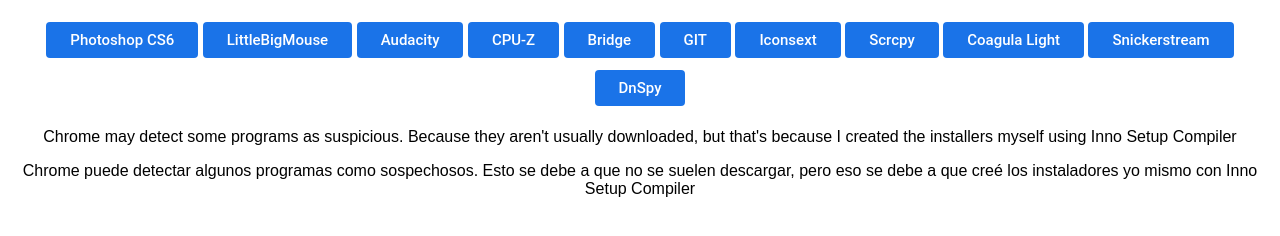
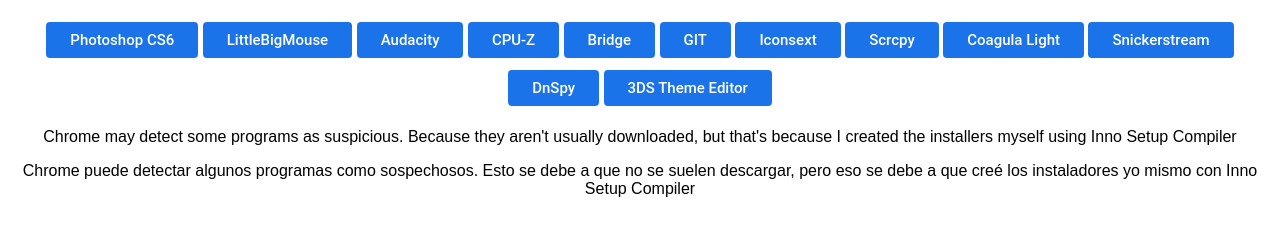
Before and after one commit to Meliton2019/Meliton2019.github.io, a plain HTML site: page Windows-Programs.html in a window 1280 px wide. Shown: the part 134-370 px from the top of the page. Drawn offline with Linux system fonts and the light colour scheme.

Commit message:
Update Windows-Programs.html

```diff
--- a/Windows-Programs.html
+++ b/Windows-Programs.html
@@ -57,6 +57,7 @@
             <button class="archive" type="button" onclick="location.href='Programs/Windows-Programs/Setup/Coagula Light Setup.exe'">Coagula Light</button>
             <button class="archive" type="button" onclick="location.href='Programs/Windows-Programs/Setup/Snickerstream Setup.exe'">Snickerstream</button>
             <button class="archive" type="button" onclick="location.href='https://www.mediafire.com/file/gx6d4fbb6mwkqfr/DnSpy_Setup.exe/file'">DnSpy</button>
+            <button class="archive" type="button" onclick="location.href='Programs/Windows-Programs/Setup/3DS Theme Editor Setup.exe'">3DS Theme Editor</button>
         </div>
         <p>Chrome may detect some programs as suspicious. Because they aren't usually downloaded, but that's because I created the installers myself using Inno Setup Compiler</p>
         <p>Chrome puede detectar algunos programas como sospechosos. Esto se debe a que no se suelen descargar, pero eso se debe a que creé los instaladores yo mismo con Inno Setup Compiler</p>
```
